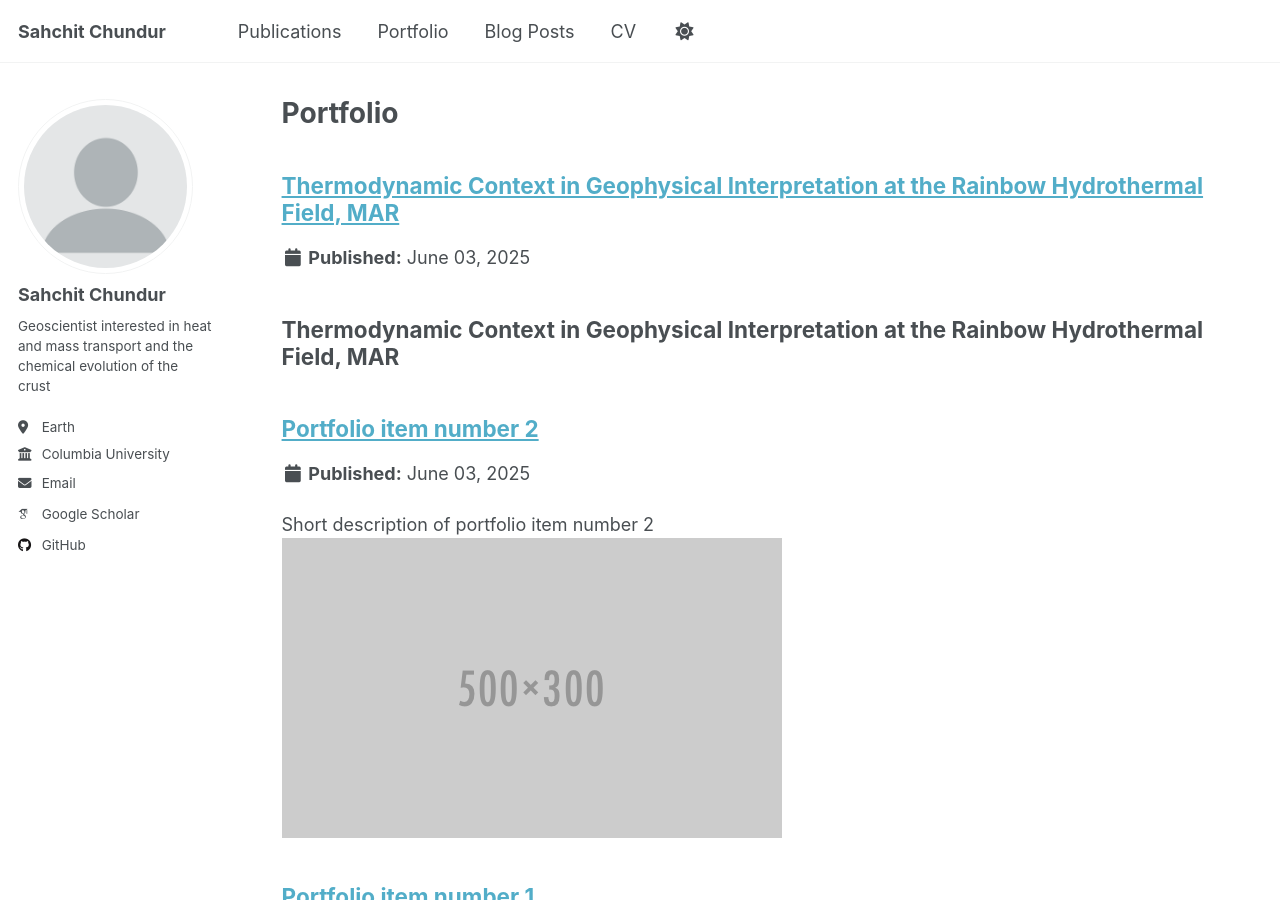
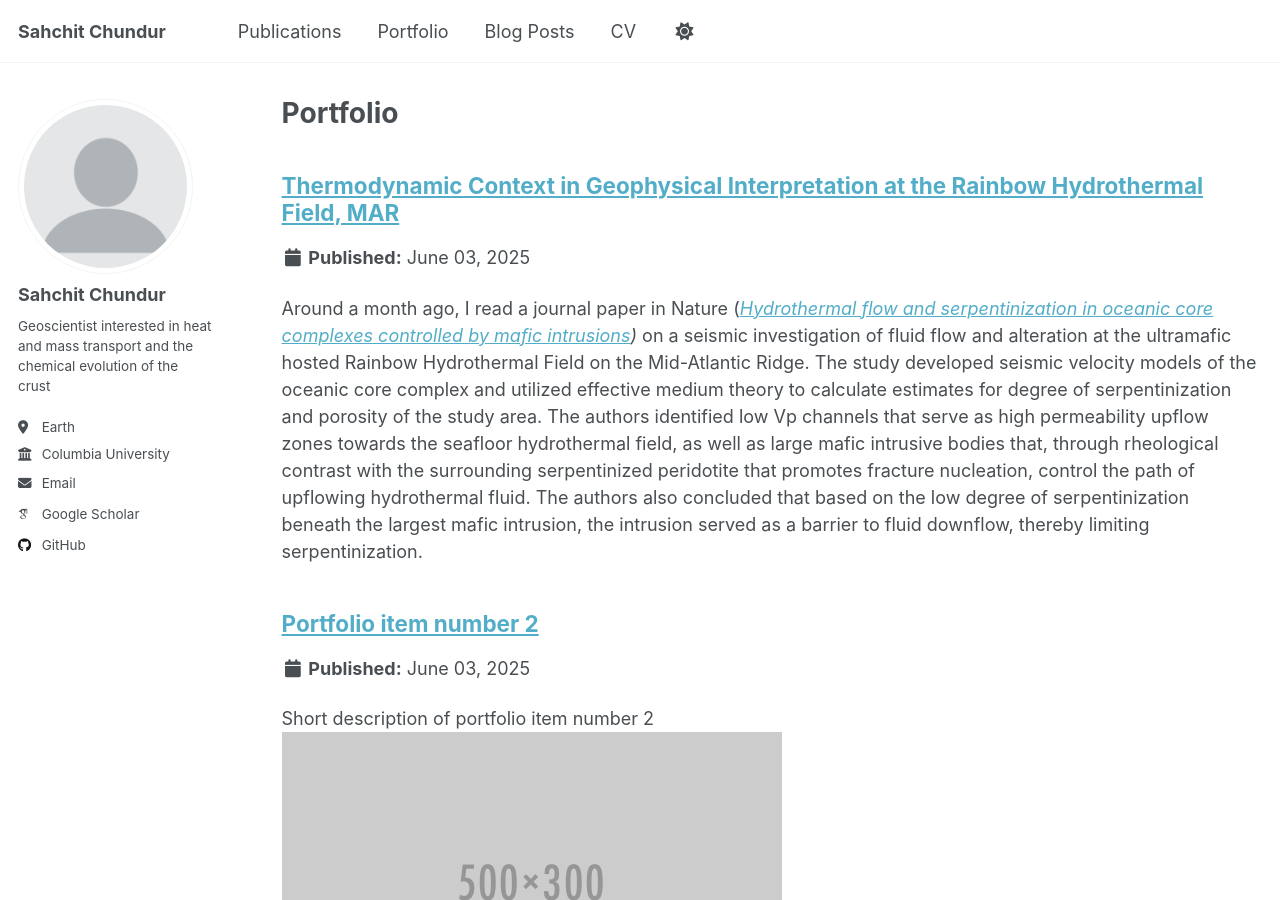
Before and after one commit to sahchit-chundur/sahchit-chundur.github.io, a Jekyll site: the page built from _pages/portfolio.html, in a window 1280 px wide and 900 px high. Built offline with Jekyll 4.4.1, drawn with Linux system fonts in a browser that asks for light colours; some web fonts are replaced.

Commit message:
Update portfolio-3.md

```diff
--- a/_portfolio/portfolio-3.md
+++ b/_portfolio/portfolio-3.md
@@ -3,7 +3,6 @@ title: "Thermodynamic Context in Geophysical Interpretation at the Rainbow Hydro
 excerpt:
 collection: portfolio
 ---
-## Thermodynamic Context in Geophysical Interpretation at the Rainbow Hydrothermal Field, MAR
 
 Around a month ago, I read a journal paper in Nature ([*Hydrothermal flow and serpentinization in oceanic core complexes controlled by mafic intrusions*](https://www.nature.com/articles/s41561-024-01444-y?fromPaywallRec=false)*)* on a seismic investigation of fluid flow and alteration at the ultramafic hosted Rainbow Hydrothermal Field on the Mid-Atlantic Ridge. The study developed seismic velocity models of the oceanic core complex and utilized effective medium theory to calculate estimates for degree of serpentinization and porosity of the study area. The authors identified low Vp channels that serve as high permeability upflow zones towards the seafloor hydrothermal field, as well as large mafic intrusive bodies that, through rheological contrast with the surrounding serpentinized peridotite that promotes fracture nucleation, control the path of upflowing hydrothermal fluid. The authors also concluded that based on the low degree of serpentinization beneath the largest mafic intrusion, the intrusion served as a barrier to fluid downflow, thereby limiting serpentinization.
 
```
